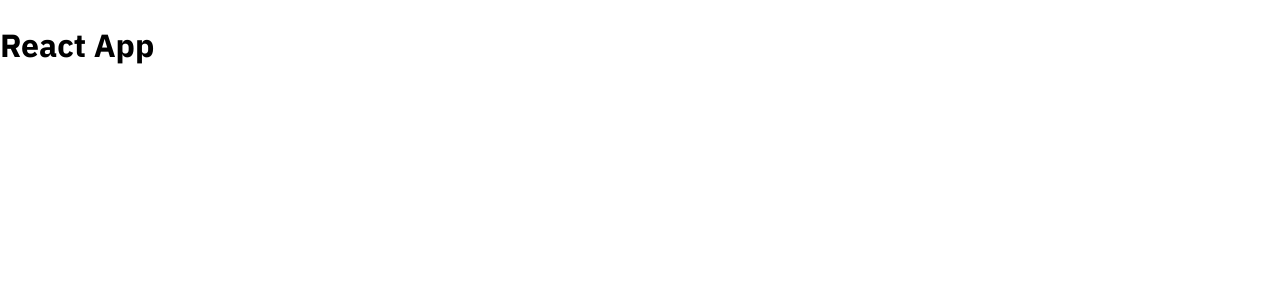
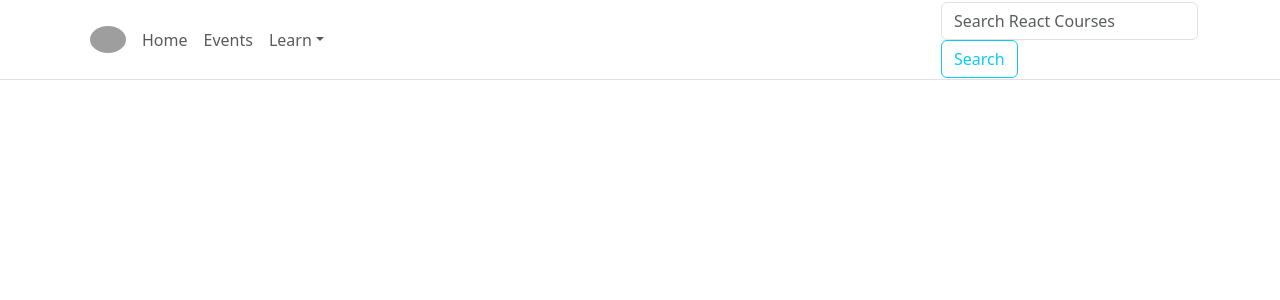
Before and after one commit to QuocZuong/monkeytype, a React (Create React App) app: page / in a window 1280 px wide. Shown: the top 300 px of the page. Built offline with nearby package versions, Linux system fonts and the light colour scheme; grey boxes are pictures that could not be loaded.

Commit message:
add boostrap, axios, popperjs

```diff
--- a/package.json
+++ b/package.json
@@ -6,10 +6,15 @@
         "@testing-library/jest-dom": "^5.17.0",
         "@testing-library/react": "^13.4.0",
         "@testing-library/user-event": "^13.5.0",
+        "axios": "^1.5.0",
+        "bootstrap": "^5.3.1",
         "normalize.css": "^8.0.1",
+        "popper.js": "^1.16.1",
         "react": "^18.2.0",
+        "react-bootstrap": "^2.8.0",
         "react-dom": "^18.2.0",
         "react-scripts": "5.0.1",
+        "reactstrap": "^9.2.0",
         "web-vitals": "^2.1.4"
     },
     "devDependencies": {
--- a/src/App.js
+++ b/src/App.js
@@ -1,7 +1,10 @@
+import Header from "./components/Header";
+
 function App() {
     return (
         <div className="App">
-            <h1>React App</h1>
+            <h1>Hello</h1>
+            <Header />
         </div>
     );
 }
--- /dev/null
+++ b/src/components/Header/index.js
@@ -0,0 +1,97 @@
+import {
+    Container,
+    Row,
+    Col,
+    Form,
+    Input,
+    Button,
+    Navbar,
+    Nav,
+    NavbarBrand,
+    NavLink,
+    NavItem,
+    UncontrolledDropdown,
+    DropdownToggle,
+    DropdownMenu,
+    DropdownItem,
+} from "reactstrap";
+
+const AVATAR = "https://www.gravatar.com/avatar/429e504af19fc3e1cfa5c4326ef3394c?s=240&d=mm&r=pg";
+
+const Header = () => (
+    <header>
+        <Navbar
+            fixed="top"
+            color="light"
+            light
+            expand="xs"
+            className="border-bottom border-gray bg-white"
+            style={{ height: 80 }}
+        >
+            <Container>
+                <Row noGutters className="position-relative w-100 align-items-center">
+                    <Col className="d-none d-lg-flex justify-content-start">
+                        <Nav className="mrx-auto" navbar>
+                            <NavItem className="d-flex align-items-center">
+                                <NavLink className="font-weight-bold" href="/">
+                                    <img
+                                        src={AVATAR}
+                                        alt="avatar"
+                                        className="img-fluid rounded-circle"
+                                        style={{ width: 36 }}
+                                    />
+                                </NavLink>
+                            </NavItem>
+
+                            <NavItem className="d-flex align-items-center">
+                                <NavLink className="font-weight-bold" href="/">
+                                    Home
+                                </NavLink>
+                            </NavItem>
+
+                            <NavItem className="d-flex align-items-center">
+                                <NavLink className="font-weight-bold" href="/">
+                                    Events
+                                </NavLink>
+                            </NavItem>
+
+                            <UncontrolledDropdown className="d-flex align-items-center" nav inNavbar>
+                                <DropdownToggle className="font-weight-bold" nav caret>
+                                    Learn
+                                </DropdownToggle>
+                                <DropdownMenu right>
+                                    <DropdownItem
+                                        className="font-weight-bold text-secondary text-uppercase"
+                                        header
+                                        disabled
+                                    >
+                                        Learn React
+                                    </DropdownItem>
+                                    <DropdownItem divider />
+                                    <DropdownItem>Documentation</DropdownItem>
+                                    <DropdownItem>Tutorials</DropdownItem>
+                                    <DropdownItem>Courses</DropdownItem>
+                                </DropdownMenu>
+                            </UncontrolledDropdown>
+                        </Nav>
+                    </Col>
+
+                    <Col className="d-flex justify-content-xs-start justify-content-lg-center">
+                        <NavbarBrand className="d-inline-block p-0" href="/" style={{ width: 80 }}></NavbarBrand>
+                    </Col>
+
+                    <Col className="d-none d-lg-flex justify-content-end">
+                        <Form inline>
+                            <Input type="search" className="mr-3" placeholder="Search React Courses" />
+                            <Button type="submit" color="info" outline>
+                                Search
+                            </Button>
+                        </Form>
+                    </Col>
+                </Row>
+            </Container>
+        </Navbar>
+    </header>
+);
+
+export default Header;
--- a/src/index.js
+++ b/src/index.js
@@ -1,15 +1,17 @@
 import React from "react";
 import ReactDOM from "react-dom/client";
-import App from "@/App";
+// Bootstrap CSS
+import "bootstrap/dist/css/bootstrap.min.css";
+// Bootstrap Bundle JS
+import "bootstrap/dist/js/bootstrap.bundle.min";
+
+import App from "./App";
 import reportWebVitals from "./reportWebVitals";
-import GlobalStyles from "@/components/GlobalStyles";
 
 const root = ReactDOM.createRoot(document.getElementById("root"));
 root.render(
     <React.StrictMode>
-        <GlobalStyles>
-            <App />
-        </GlobalStyles>
+        <App />
     </React.StrictMode>,
 );
 
```
Also changed, not shown: 1 other file (tests, documents, lock files or other folders).
